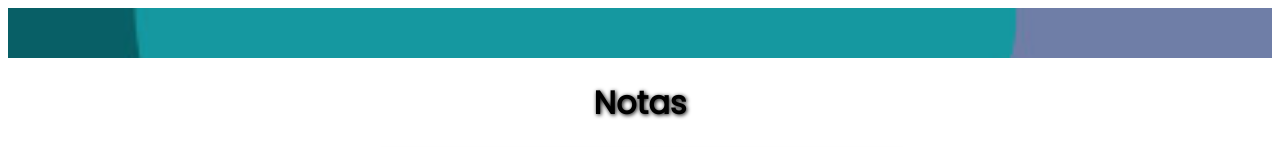
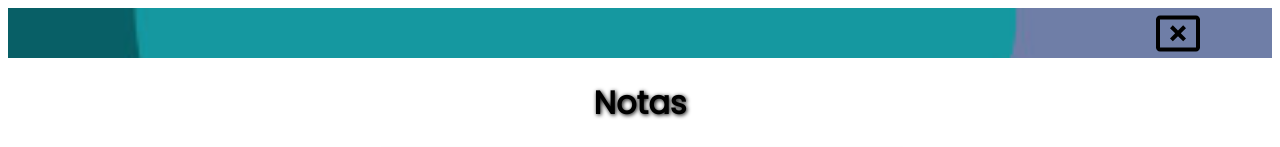
Before and after one commit to Pamepvm/DEV003-nota-ok, a Next.js app: page /Wall in a window 1280 px wide. Shown: the top 147 px of the page. Built offline with nearby package versions, Linux system fonts and the light colour scheme.

Commit message:
agregar boton de salir y modificación css

```diff
--- a/pages/Wall.js
+++ b/pages/Wall.js
@@ -20,7 +20,10 @@ export default function Wall() {
 
 return (
     <div>
-      <div className={styles.topBar}></div>
+      <div className={styles.topBar}> <button className={styles.exitButton}   onClick={() => { window.location.href = '/'; }}>
+        <img className={styles.exitButton} src="/Images/cancel_presentation_black_24dp.svg" alt="salir"/></button>
+
+      </div>
         <h1 className={styles.title}>Notas</h1>
 
       <input
--- a/styles/Wall.module.css
+++ b/styles/Wall.module.css
@@ -9,7 +9,7 @@
   box-sizing: border-box;
   display: flex;
   align-items: center;
-
+  position: relative;
 }
 
 .title{
@@ -84,6 +84,22 @@
   align-self: flex-end;
 }
 
+.exitButton{
+  background-color: transparent;
+  border: none;
+  width: 3rem;
+  cursor: pointer;
+  padding: 0.3rem;
+  transform: translateY(-50%);
+  outline: none;
+  margin-right: 5%;
+  position: absolute;
+  right: 0;
+  top: 50%;
+  transform: translateY(-50%);
+}
+
+
 @media (max-width: 768px) {
   .note {
     width: 80%;
```
Also changed, not shown: public/Images/cancel_presentation_black_24dp.svg (added), public/Images/cancel_presentation_white_24dp.svg (added).
